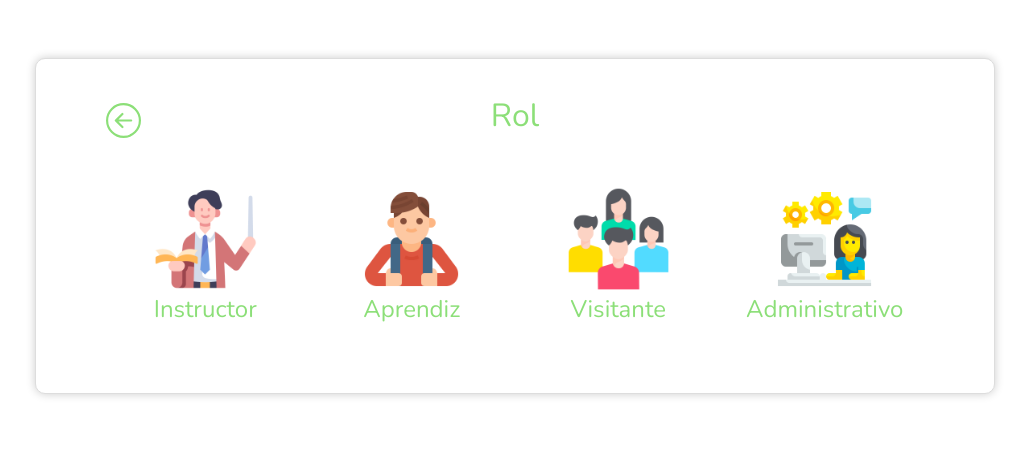
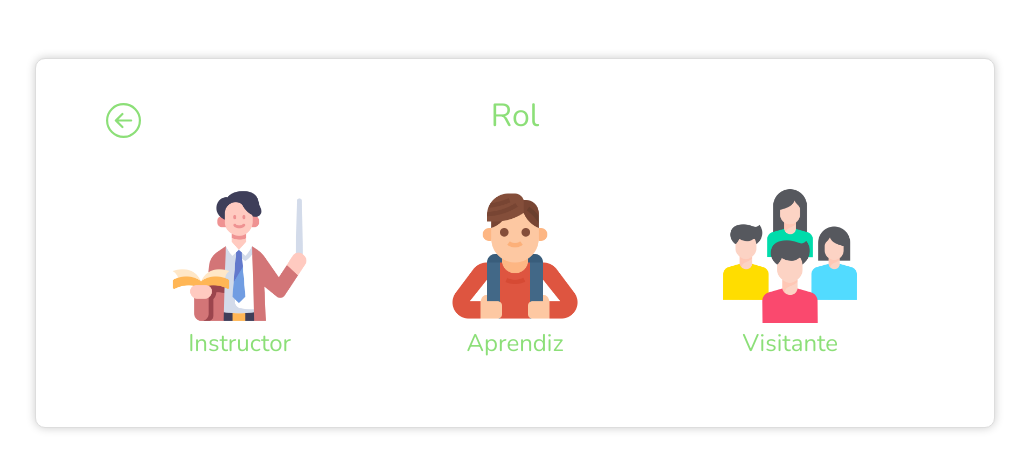
Before and after one commit to Sonickz/ControlEntradaSENA, a Django app: page /1/registeruser/ in a window 1280 px wide. Shown: the part 200-670 px from the top of the page, without its empty margins (125-1154 px from the left). Run offline with Django 4.2, Linux system fonts and the light colour scheme; some libraries are stand-ins or nearby versions.

Commit message:
Update registeruser.html
se quito rol administrador

```diff
--- a/mainapp/templates/register/registeruser.html
+++ b/mainapp/templates/register/registeruser.html
@@ -39,12 +39,7 @@
                         <span>Visitante</span>
                     </a>
                 </li>
-                <li class="col">
-                    <a role="button" href="?rol=4">
-                        <img src="{% static "assets/icons/administrativo.png" %}" alt="">
-                        <span>Administrativo</span>
-                    </a>
-                </li>
+
             </ul>
         </div>
     </section>
```
